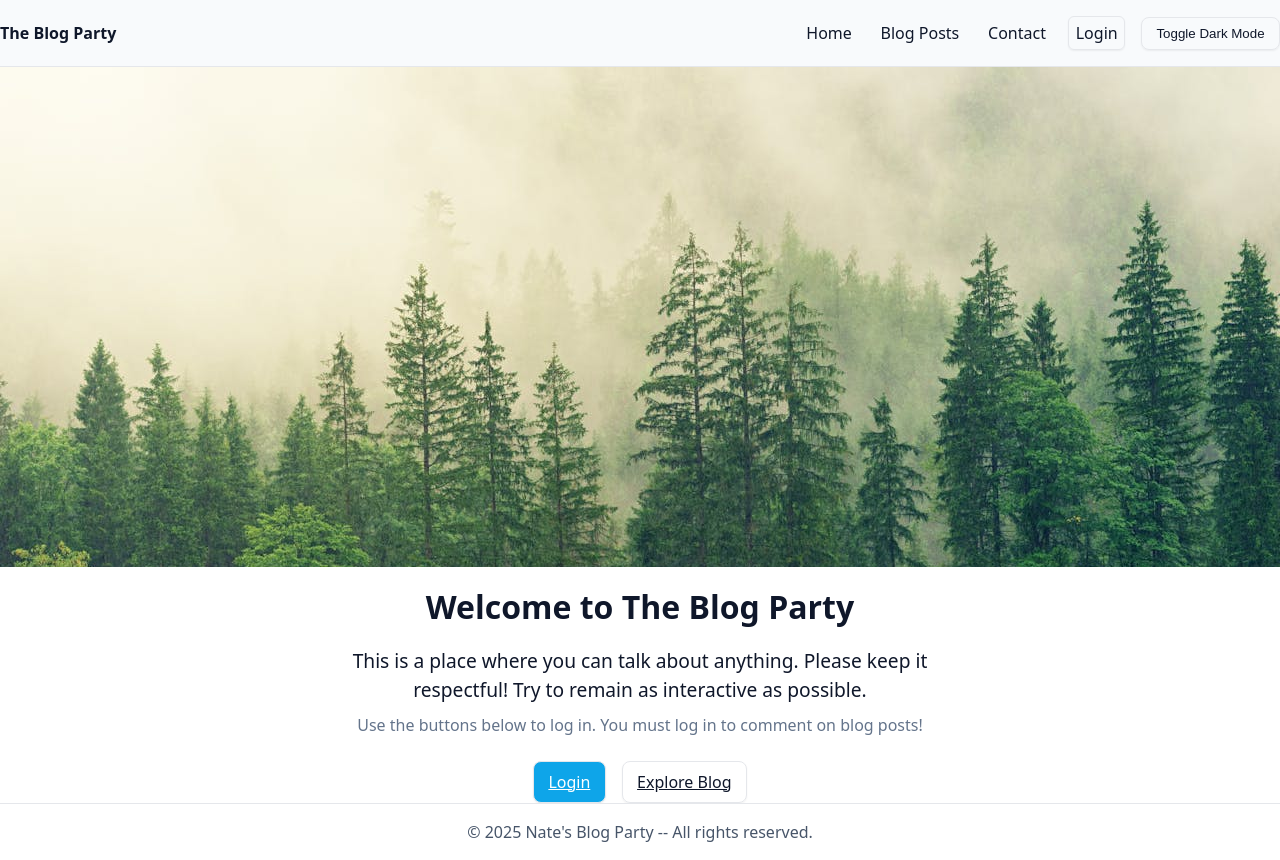
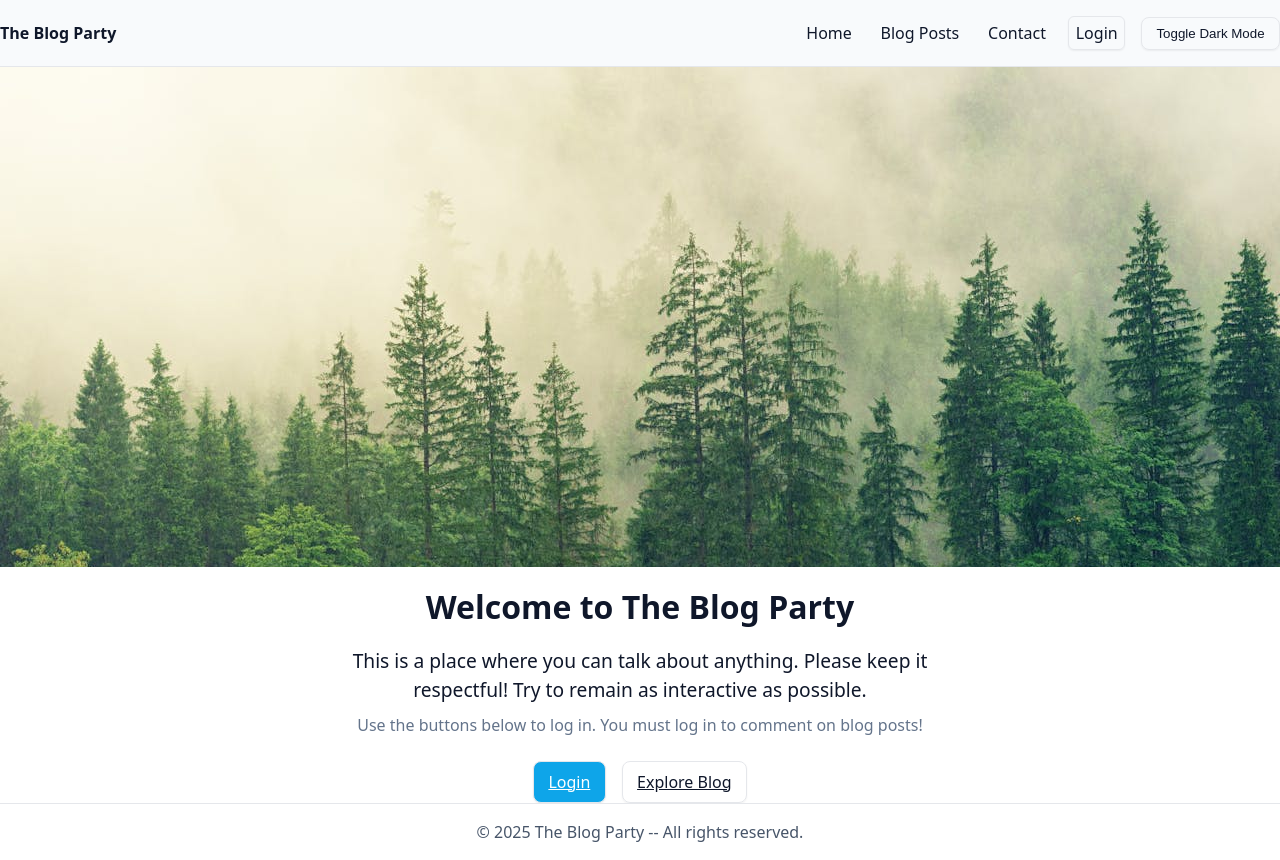
Before and after one commit to NateTheGreat-dev/react-blog-app, a React (Create React App) app: page / in a window 1280 px wide. Built offline with nearby package versions, Linux system fonts and the light colour scheme.

Commit message:
changed the footer to say The Blog Party instead of Nate's Blog Party

```diff
--- a/src/components/Footer.jsx
+++ b/src/components/Footer.jsx
@@ -2,7 +2,7 @@ export default function Footer() {
   const year = new Date().getFullYear();
   return (
     <footer className="site-footer">
-      <div className="container">© {year} Nate's Blog Party -- All rights reserved.</div>
+      <div className="container">© {year} The Blog Party -- All rights reserved.</div>
     </footer>
   );
 }
```
